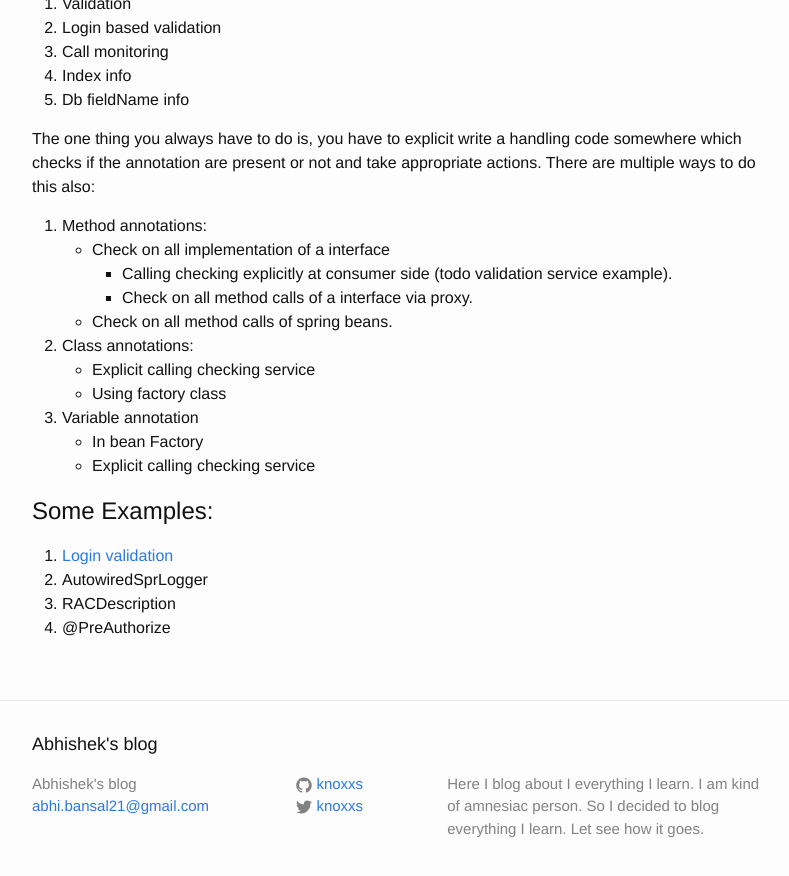
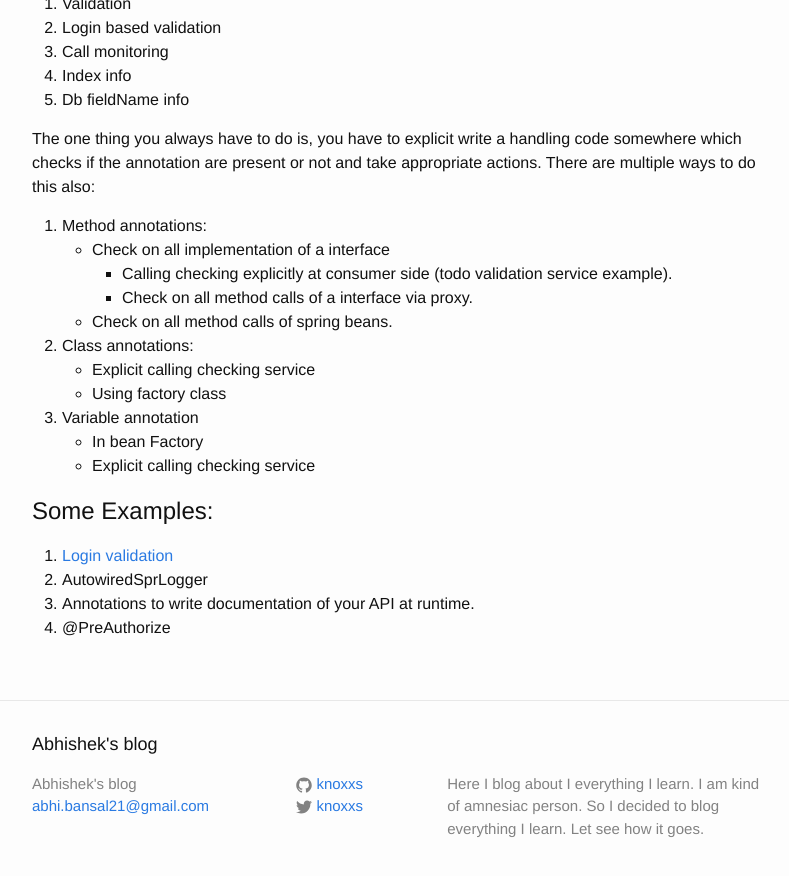
Before and after one commit to knoxxs/knoxxs.github.io, a Jekyll site: the page built from _posts/2015-05-6-annotations.markdown, in a window 1280 px wide and 900 px high, scrolled down 2691 px. Shown: the top 876 px of the window, without its empty margins (238-1027 px from the left). Built offline with Jekyll 4.4.1, drawn with Linux system fonts in a browser that asks for light colours; Markdown is read by kramdown in place of the engine named in the settings.

Commit message:
Changes annotation article example

```diff
--- a/_posts/2015-05-6-annotations.markdown
+++ b/_posts/2015-05-6-annotations.markdown
@@ -129,5 +129,5 @@ The one thing you always have to do is, you have to explicit write a handling co
 
 1. [Login validation](http://engineering.webengage.com/2012/03/12/a-peek-into-webengages-security-layer-super-cool-use-of-java-annotations/)
 2. AutowiredSprLogger
-3. RACDescription
+3. Annotations to write documentation of your API at runtime.
 4. @PreAuthorize
```
